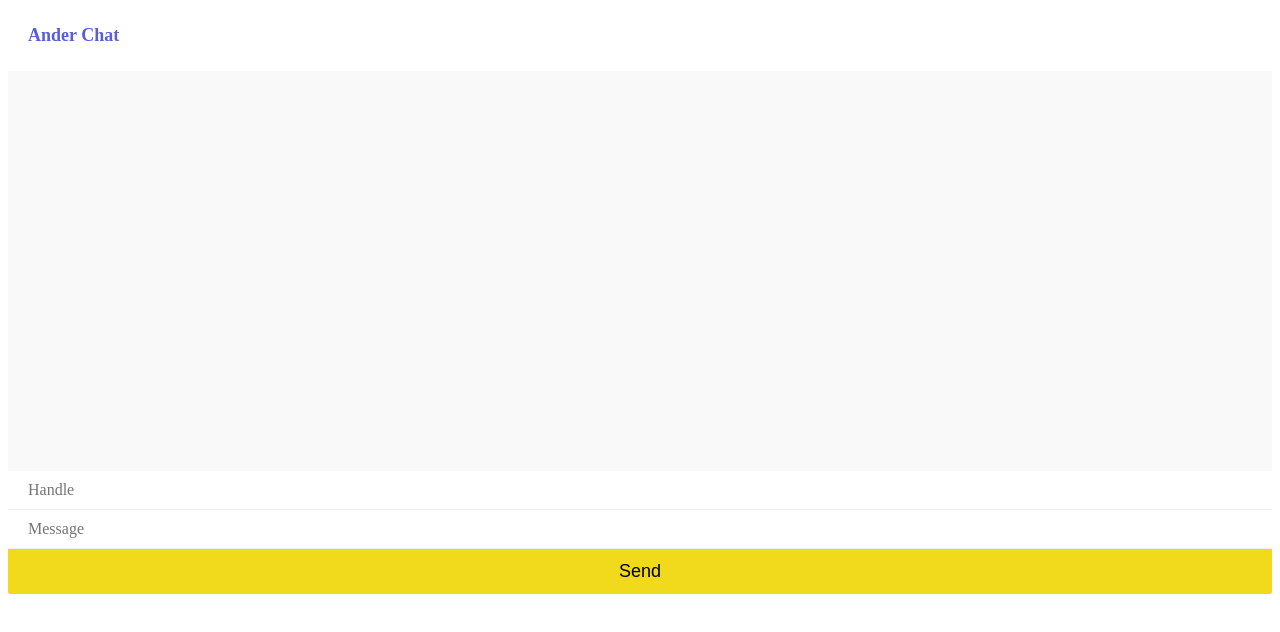
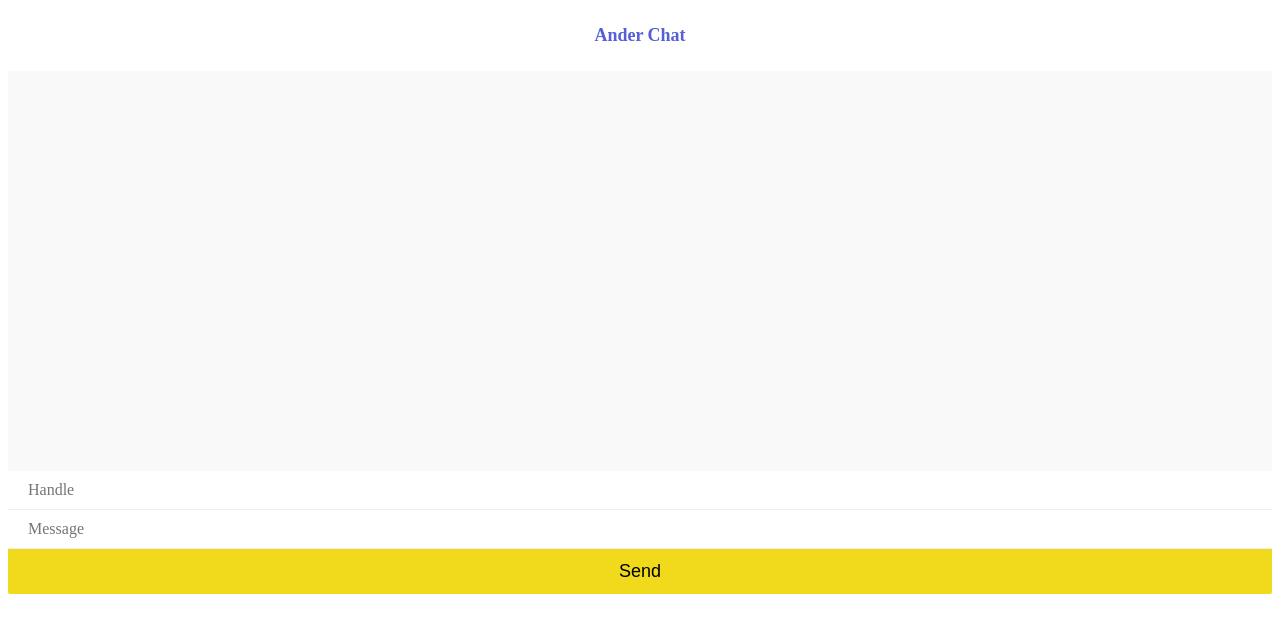
Before and after one commit to AnderTorne/chat-socket, a website: page public/index.html in a window 1280 px wide. Drawn offline with nearby package versions, Linux system fonts and the light colour scheme; no server answers.

Commit message:
cambio heroku

```diff
--- a/public/chat.js
+++ b/public/chat.js
@@ -1,4 +1,4 @@
-var socket= io.connect("http://localhost:4000");
+var socket= io.connect("https://nodejs-chat-ander.herokuapp.com/");
 
 var message = document.getElementById('message'),
       handle = document.getElementById('handle'),
--- a/public/index.html
+++ b/public/index.html
@@ -7,6 +7,8 @@
         <link href="/styles.css" rel="stylesheet" />
     </head>
     <body>
+        <center>
+
 
             <div id="ander-chat">
                 <h2>Ander Chat</h2>
@@ -18,7 +20,7 @@
                 <input id="message" type="text" placeholder="Message" />
                 <button id="send">Send</button>
             </div>
-
+        </center>
 
     </body>
     <script src="/chat.js"></script>
```
Lines whose indentation alone changed are shown as unchanged.
